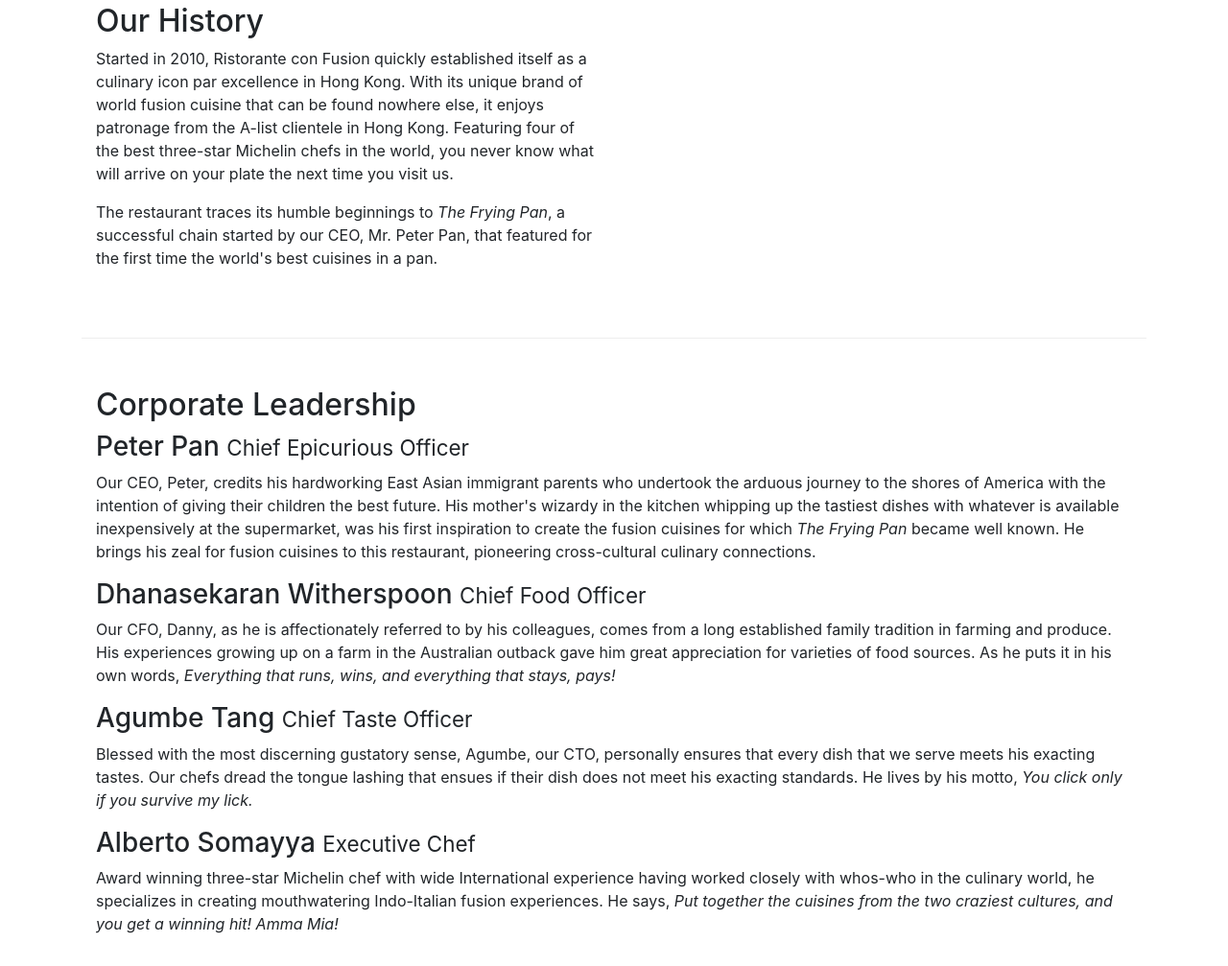
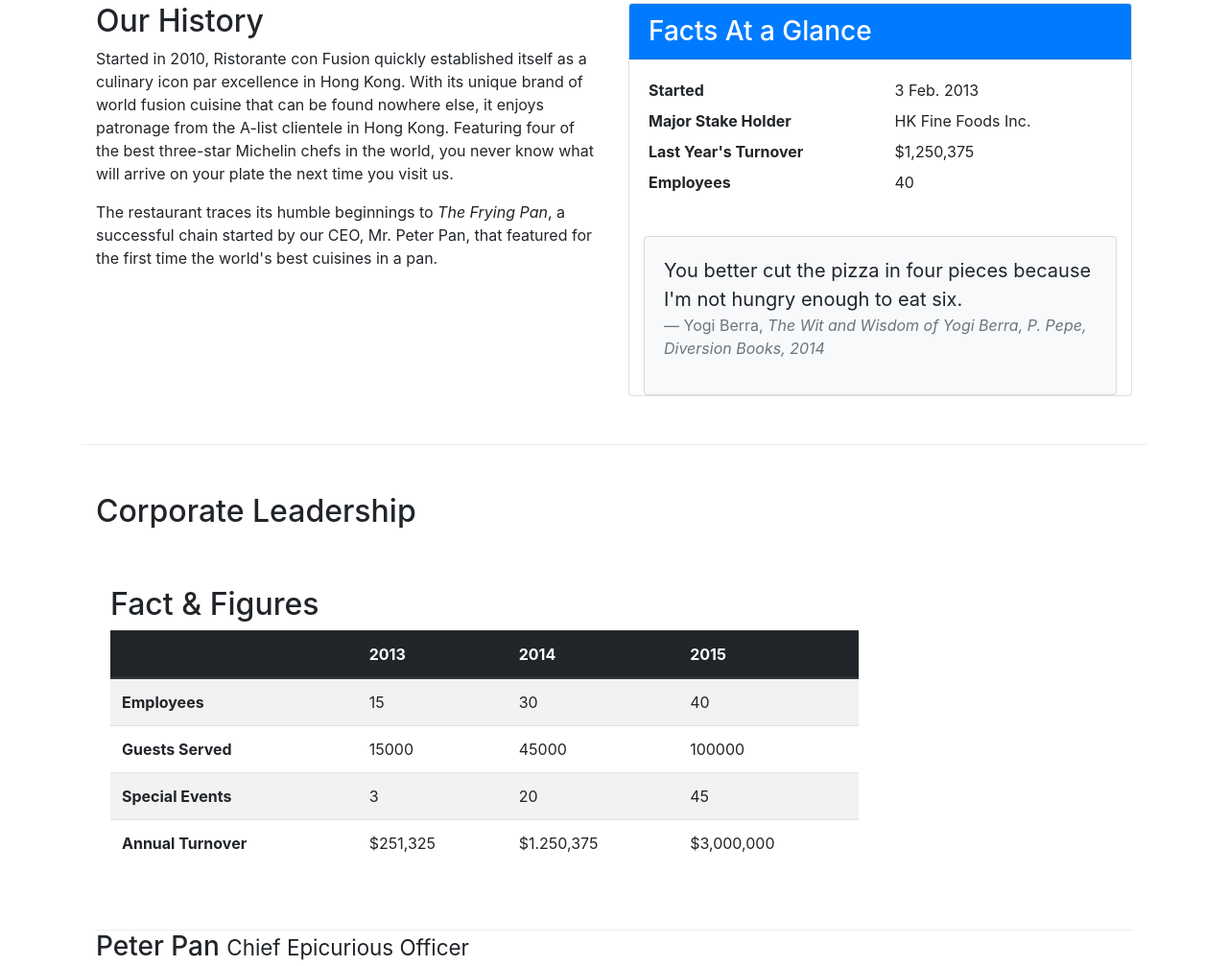
Before and after one commit to nganthkse160169/assignment1, a website: page aboutus.html in a window 1280 px wide. Shown: the part 512-1519 px from the top of the page at 96% size. Drawn offline with nearby package versions, Linux system fonts and the light colour scheme.

Commit message:
Table and Card

```diff
--- a/aboutus.html
+++ b/aboutus.html
@@ -61,7 +61,32 @@
                 <p>Started in 2010, Ristorante con Fusion quickly established itself as a culinary icon par excellence in Hong Kong. With its unique brand of world fusion cuisine that can be found nowhere else, it enjoys patronage from the A-list clientele in Hong Kong.  Featuring four of the best three-star Michelin chefs in the world, you never know what will arrive on your plate the next time you visit us.</p>
                 <p>The restaurant traces its humble beginnings to <em>The Frying Pan</em>, a successful chain started by our CEO, Mr. Peter Pan, that featured for the first time the world's best cuisines in a pan.</p>
             </div>
-            <div>
+            <div class="col-12 col-sm-6">
+                <div class="card">
+                    <h3 class="card-header bg-primary text-white">Facts At a Glance</h3>
+                    <div class="card-body">
+                        <dl class="row">
+                            <dt class="col-6">Started</dt>
+                            <dd class="col-6">3 Feb. 2013</dd>
+                            <dt class="col-6">Major Stake Holder</dt>
+                            <dd class="col-6">HK Fine Foods Inc.</dd>
+                            <dt class="col-6">Last Year's Turnover</dt>
+                            <dd class="col-6">$1,250,375</dd>
+                            <dt class="col-6">Employees</dt>
+                            <dd class="col-6">40</dd>
+                        </dl>
+                    </div>
+                    <div class="col-12">
+                        <div class="card card-body bg-light">
+                            <blockquote class="blockquote">
+                                <p class="mb-0">You better cut the pizza in four pieces because I'm not hungry enough to eat six.</p>
+                                <footer class="blockquote-footer">Yogi Berra,
+                                    <cite title="Source Title">The Wit and Wisdom of Yogi Berra, P. Pepe, Diversion Books, 2014</cite>
+                                </footer>
+                            </blockquote>
+                        </div>
+                    </div>
+                </div>
             </div>
         </div>
 
@@ -69,6 +94,52 @@
         <div class="row row-content">
             <div class="col-12">
                 <h2>Corporate Leadership</h2>
+                <div class="row row-content">
+                    <div class="col-12 col-sm-9">
+                        <h2>Fact &amp; Figures</h2>
+                        <div class="table-responsive">
+                            <table class="table table-striped">
+                                <thead class="thead-dark">
+                                    <tr>
+                                        <th>&nbsp;</th>
+                                        <th>2013</th>
+                                        <th>2014</th>
+                                        <th>2015</th>
+                                    </tr>
+                                </thead>
+                                <tbody>
+                                    <tr>
+                                        <th>Employees</th>
+                                        <td>15</td>
+                                        <td>30</td>
+                                        <td>40</td>
+                                    </tr>
+                                    <tr>
+                                        <th>Guests Served</th>
+                                        <td>15000</td>
+                                        <td>45000</td>
+                                        <td>100000</td>
+                                    </tr>
+                                    <tr>
+                                        <th>Special Events</th>
+                                        <td>3</td>
+                                        <td>20</td>
+                                        <td>45</td>
+                                    </tr>
+                                    <tr>
+                                        <th>Annual Turnover</th>
+                                        <td>$251,325</td>
+                                        <td>$1.250,375</td>
+                                        <td>$3,000,000</td>
+                                    </tr>
+                                </tbody>
+                            </table>
+                        </div>
+                    </div>
+                    <div class="col-12 col-sm-3">
+
+                    </div>
+                </div>
                 <h3>Peter Pan <small>Chief Epicurious Officer</small></h3>
                 <p class="d-none d-sm-block">Our CEO, Peter, credits his hardworking East Asian immigrant parents who undertook the arduous journey to the shores of America with the intention of giving their children the best future. His mother's wizardy in the kitchen whipping up the tastiest dishes with whatever is available inexpensively at the supermarket, was his first inspiration to create the fusion cuisines for which <em>The Frying Pan</em> became well known. He brings his zeal for fusion cuisines to this restaurant, pioneering cross-cultural culinary connections.</p>
                 <h3>Dhanasekaran Witherspoon <small>Chief Food Officer</small></h3>
```
